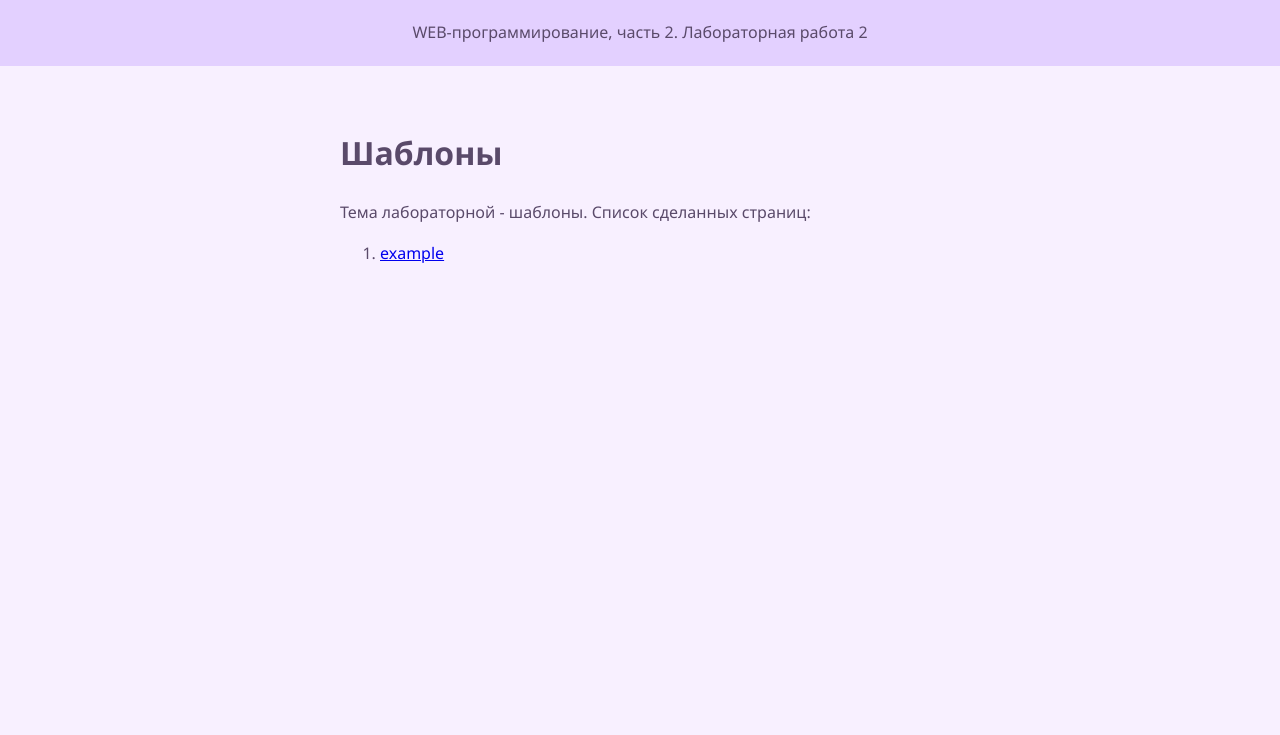
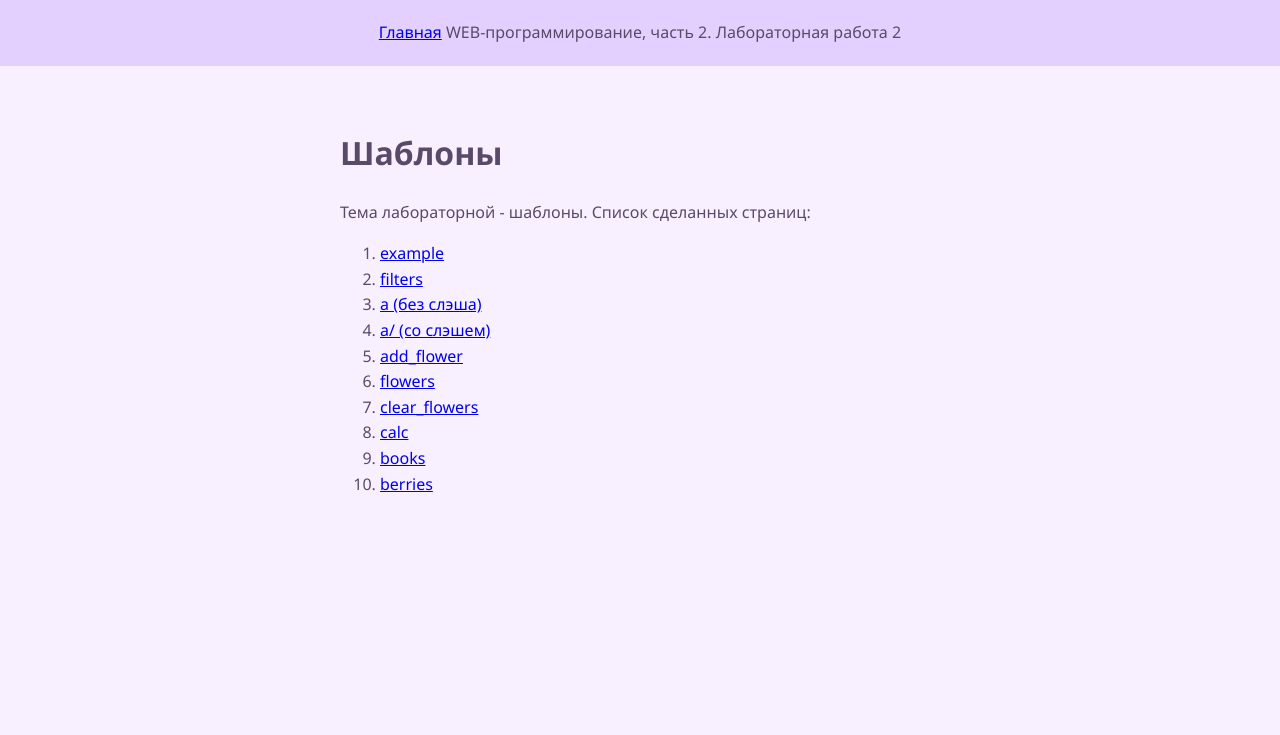
Before and after one commit to Polina-proger/web-back-labs, a Flask app: page /lab2/ in a window 1280 px wide. Shown: the top 735 px of the page. Run offline with Flask 3, Linux system fonts and the light colour scheme.

Commit message:
Добавление ссылок

```diff
--- a/app.py
+++ b/app.py
@@ -22,6 +22,7 @@ def index():
     <main>
         <ul>
             <li><a href="/lab1">Первая лабораторная</a></li>
+            <li><a href="/lab2/">Вторая лабораторная</a></li>
         </ul>
     </main>
 
--- a/templates/base.html
+++ b/templates/base.html
@@ -8,6 +8,7 @@
 </head>
 <body>
     <header>
+        <a href="/">Главная</a>
         WEB-программирование, часть 2. {{ self.lab() }}
     </header>
 
--- a/templates/lab2.html
+++ b/templates/lab2.html
@@ -8,8 +8,15 @@
     <h1>Шаблоны</h1>
     <div>Тема лабораторной - шаблоны. Список сделанных страниц:</div>
     <ol>
-        <li>
-            <a href="/lab2/example">example</a>
-        </li>
+        <li><a href="/lab2/example">example</a></li>
+        <li><a href="/lab2/filters">filters</a></li>
+        <li><a href="/lab2/a">a (без слэша)</a></li>
+        <li><a href="/lab2/a/">a/ (со слэшем)</a></li>
+        <li><a href="/lab2/add_flower/">add_flower</a></li>
+        <li><a href="/lab2/flowers">flowers</a></li>
+        <li><a href="/lab2/clear_flowers">clear_flowers</a></li>
+        <li><a href="/lab2/calc/">calc</a></li>
+        <li><a href="/lab2/books">books</a></li>
+        <li><a href="/lab2/berries">berries</a></li>
     </ol>
 {% endblock %}
```
Also changed, not shown: static/Крыжовник.webp (renamed from static/Крыжовник.jpg).
